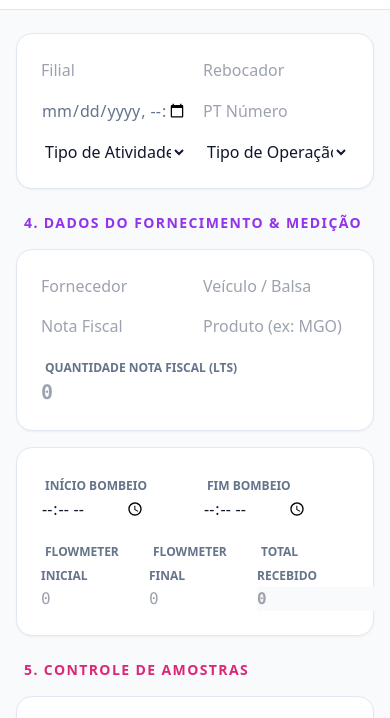
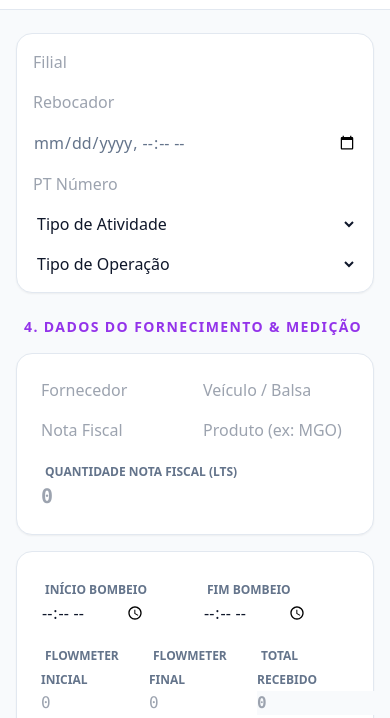
Before and after one commit to Jbvix/tugmarine, a plain HTML site: page Bunkering Checklist.html in a window 390 px wide. Shown: the part 87-805 px from the top of the page. Drawn offline with nearby package versions, Linux system fonts and the light colour scheme.

Commit message:
feat: Implement responsive padding and grid layout for improved mobile display

```diff
--- a/Bunkering Checklist.html
+++ b/Bunkering Checklist.html
@@ -86,14 +86,15 @@
     <main class="max-w-3xl mx-auto pt-24 px-4 space-y-6">
 
         <!-- Header Fields -->
-        <section class="max-w-4xl mx-auto rounded-2xl p-6 space-y-4 bg-white border border-slate-200 shadow-sm mt-6">
-            <div class="grid grid-cols-2 gap-4">
+        <section
+            class="max-w-4xl mx-auto rounded-2xl p-4 md:p-6 space-y-4 bg-white border border-slate-200 shadow-sm mt-6">
+            <div class="grid grid-cols-1 md:grid-cols-2 gap-4">
                 <input type="text" placeholder="Filial" class="input-field bg-white">
                 <input type="text" placeholder="Rebocador" class="input-field bg-white">
                 <input type="datetime-local" class="input-field bg-white text-slate-500">
                 <input type="text" placeholder="PT Número" class="input-field bg-white">
             </div>
-            <div class="grid grid-cols-2 gap-4">
+            <div class="grid grid-cols-1 md:grid-cols-2 gap-4">
                 <select class="input-field bg-white">
                     <option>Tipo de Atividade</option>
                     <option>Gravidade</option>
```
